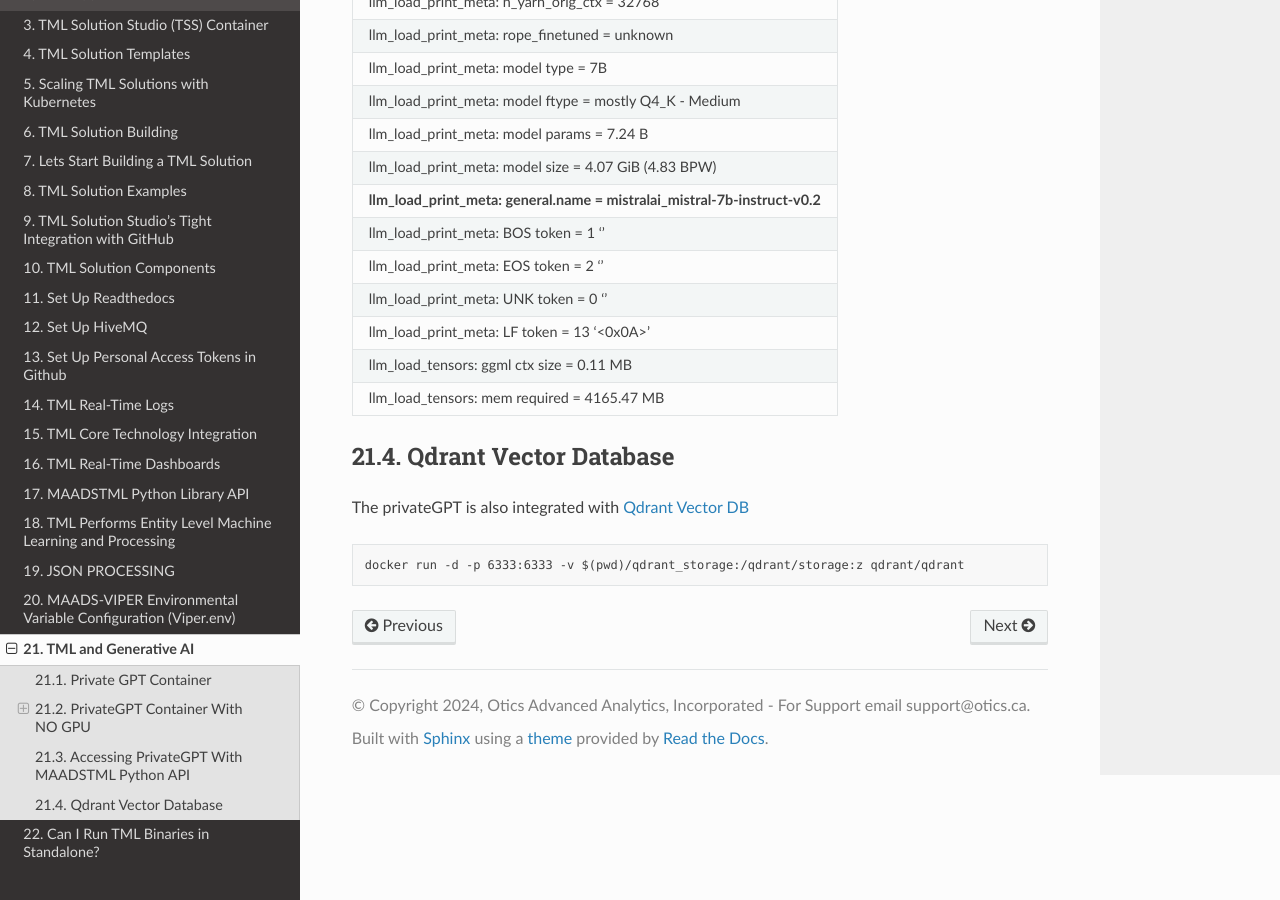
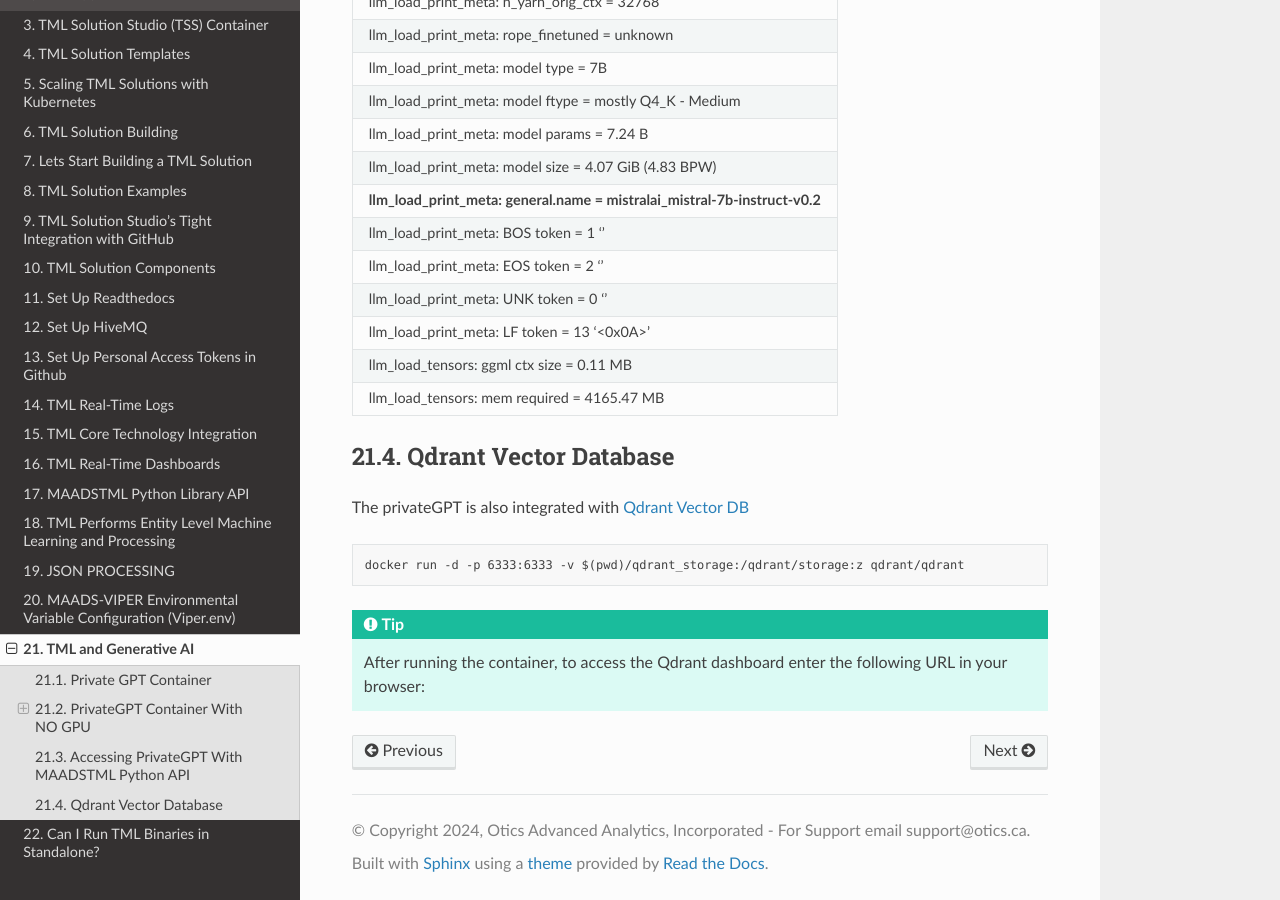
Before and after one commit to smaurice101/readthedocs, a Sphinx documentation site: the page built from docs/source/genai.rst, in a window 1280 px wide and 900 px high, scrolled down 4578 px. Built offline with Sphinx 7.4.7 and the Read the Docs theme 3.1.0, drawn with Linux system fonts in a browser that asks for light colours.

Commit message:
Update genai.rst

```diff
--- a/docs/source/genai.rst
+++ b/docs/source/genai.rst
@@ -201,3 +201,10 @@ The privateGPT is also integrated with `Qdrant Vector DB <https://qdrant.tech/>`
 .. code-block::
 
    docker run -d -p 6333:6333 -v $(pwd)/qdrant_storage:/qdrant/storage:z qdrant/qdrant
+
+.. tip::
+   After running the container, to access the Qdrant dashboard enter the following URL in your browser:
+
+   .. code-block:::
+
+      http://localhost:6333/dashboard
```
